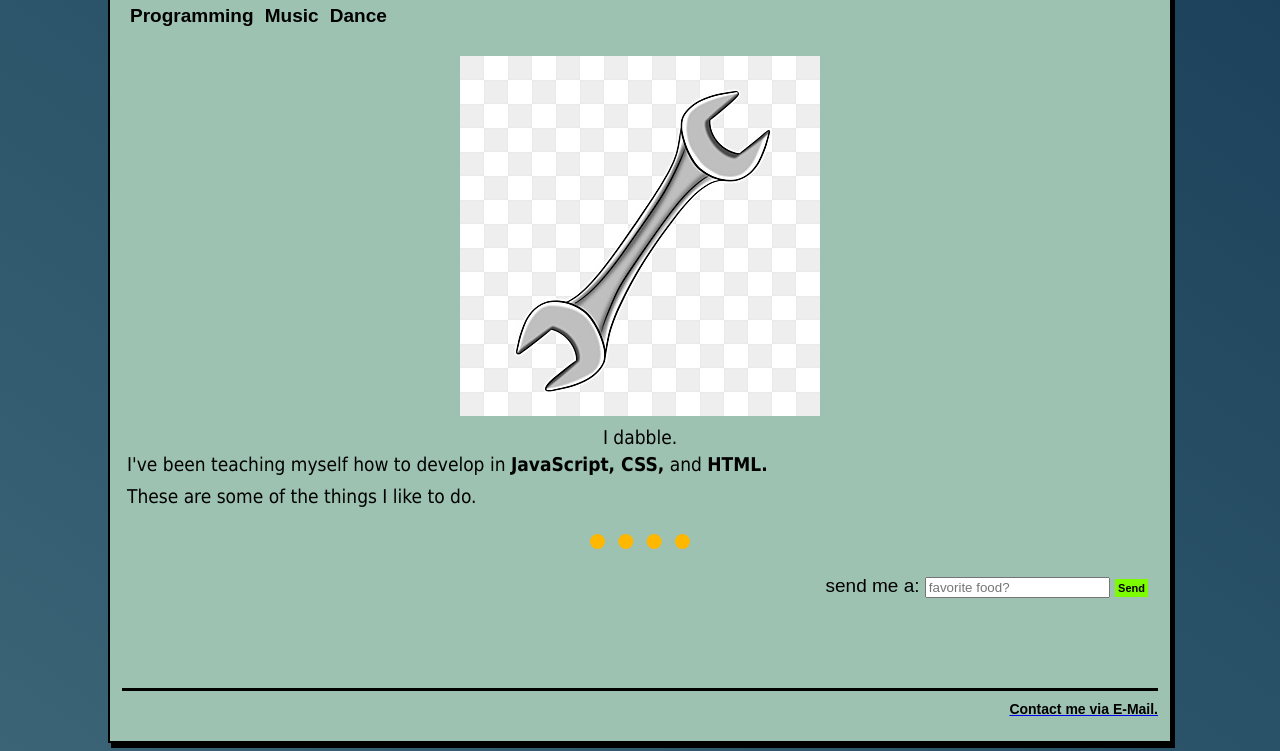
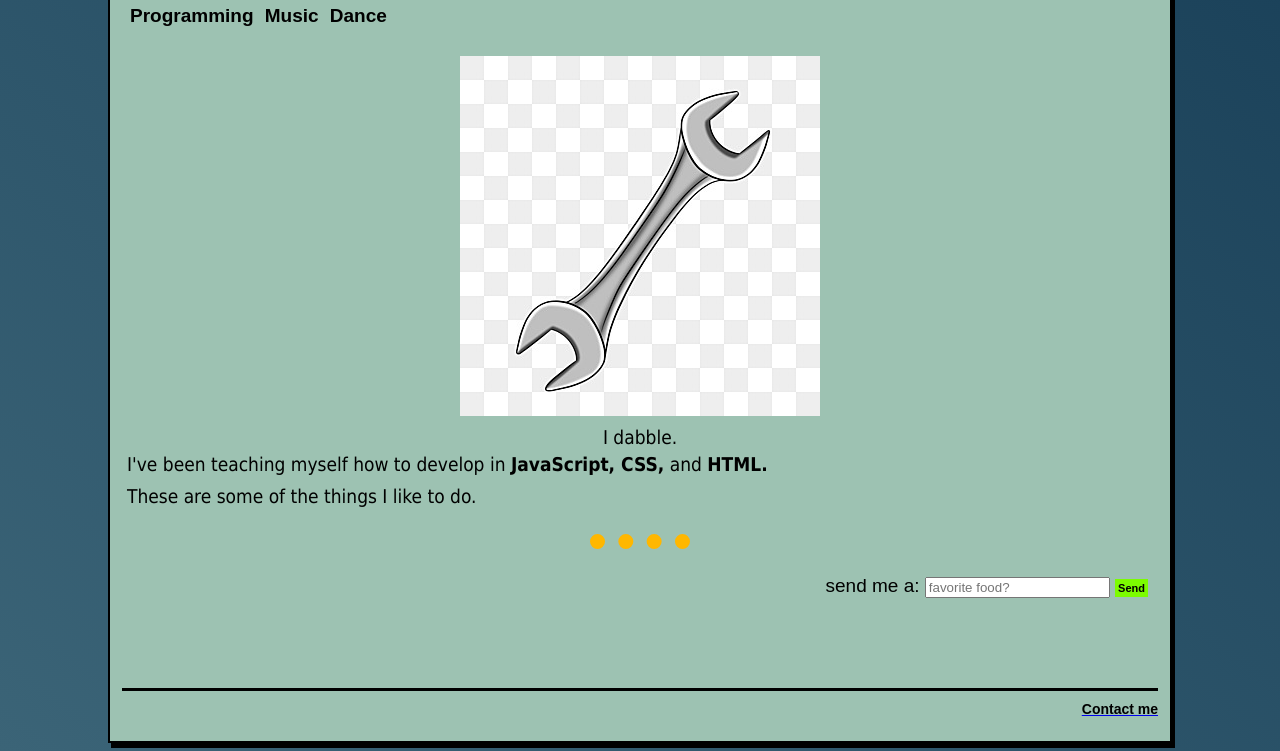
Before and after one commit to marlbro/My-Website, a plain HTML site: page index.html in a window 1280 px wide. Shown: the part 625-1376 px from the top of the page. Drawn offline with Linux system fonts and the light colour scheme.

Commit message:
updates to html and css

```diff
--- a/index.html
+++ b/index.html
@@ -63,7 +63,7 @@
       <script src="script.js"></script>
     </body>
     <footer>
-      <h2>Contact me via E-Mail.</h2>
+      <h2>Contact me</h2>
     </footer>
   </form>
   </html>
--- a/style.css
+++ b/style.css
@@ -283,14 +283,10 @@ hides and displays bio photos
 
 #label {
 
-
   margin-left:auto;
   opacity: 60%;
   font-size: 24px;
   font-weight: bolder;
   font-family: system-ui, -apple-system, BlinkMacSystemFont, 'Segoe UI', Roboto, Oxygen, Ubuntu, Cantarell, 'Open Sans', 'Helvetica Neue', sans-serif;
 
-
-
-
 }
```
